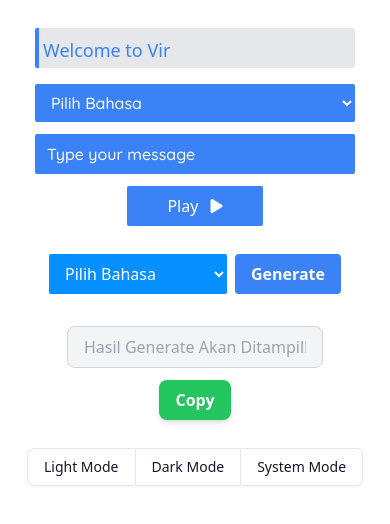
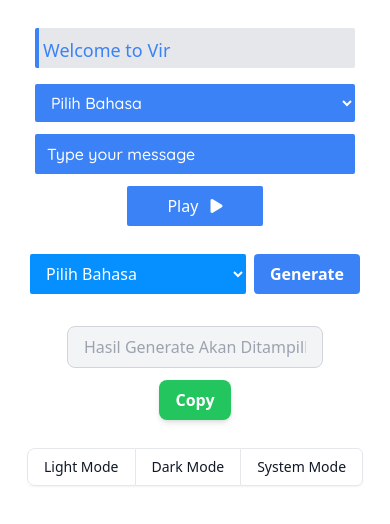
Before and after one commit to irvanshandika/Text-to-Speech, a website: page index.html in a window 390 px wide. Drawn offline with nearby package versions, Linux system fonts and the light colour scheme.

Commit message:
Add responsive mobile in generate

```diff
--- a/index.html
+++ b/index.html
@@ -49,7 +49,7 @@
         </button>
       </div>
       <div class="flex gap-2 mb-4 mt-7">
-        <select id="bahasa" class="custom-select bg-[#068FFF] hover:bg-[#78C1F3] text-white px-3 py-1 rounded-sm">
+        <select id="bahasa" class="custom-select bg-[#068FFF] hover:bg-[#78C1F3] text-white px-3 py-1 rounded-sm lg:w-[280px] w-[216px]">
           <option value="">Pilih Bahasa</option>
           <option value="indonesia">Bahasa Indonesia</option>
           <option value="english">English</option>
```
Also changed, not shown: dist/output.css.
